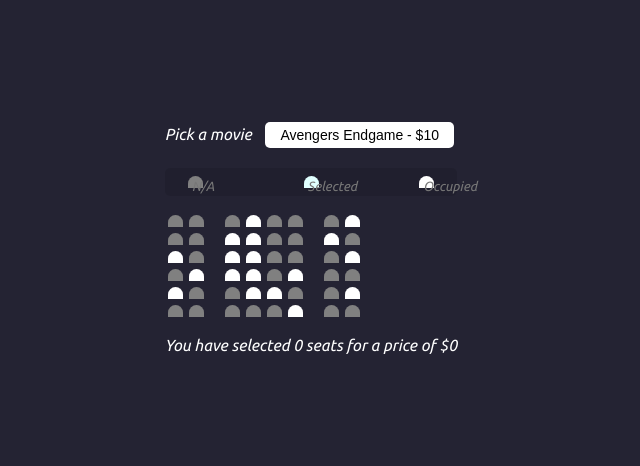
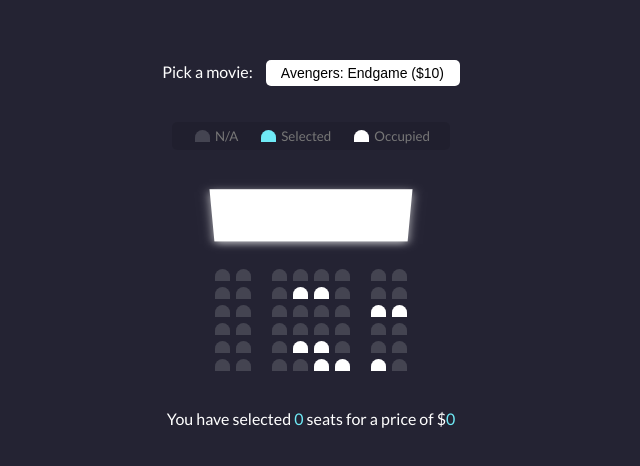
Before and after one commit to nilesh-05/Mini-Vanilla-JS-Projects, a plain HTML site: page index.html in a window 1280 px wide. Shown: the part 164-630 px from the top of the page, without its empty margins (329-969 px from the left). Drawn offline with Linux system fonts and the light colour scheme.

Commit message:
css done

```diff
--- a/index.html
+++ b/index.html
@@ -3,89 +3,67 @@
 	<head>
 		<meta charset="UTF-8" />
 		<meta name="viewport" content="width=device-width, initial-scale=1.0" />
+		<meta http-equiv="X-UA-Compatible" content="ie=edge" />
+		<link rel="stylesheet" href="style.css" />
 		<title>Movie Seat Booking</title>
-		<link rel="stylesheet" href="styles.css" />
 	</head>
 	<body>
-		<div class="bg">
 		<div class="movie-container">
-				<label>Pick a movie</label>
+			<label>Pick a movie:</label>
 			<select id="movie">
-					<option value="10">Avengers Endgame - $10</option>
-					<option value="12">Joker - $12</option>
-					<option value="15">IT Chapter 2 - $15</option>
-					<option value="9">The Lion King - $9</option>
+				<option value="10">Avengers: Endgame ($10)</option>
+				<option value="12">Joker ($12)</option>
+				<option value="8">Toy Story 4 ($8)</option>
+				<option value="9">The Lion King ($9)</option>
 			</select>
 		</div>
 
 		<ul class="showcase">
 			<li>
-					<div class="seat">
+				<div class="seat"></div>
 				<small>N/A</small>
-					</div>
 			</li>
 			<li>
-					<div class="seat selected">
+				<div class="seat selected"></div>
 				<small>Selected</small>
-					</div>
 			</li>
 			<li>
-					<div class="seat occupied">
+				<div class="seat occupied"></div>
 				<small>Occupied</small>
-					</div>
 			</li>
 		</ul>
 
 		<div class="container">
-				<div class="screen">
+			<div class="screen"></div>
+
 			<div class="row">
 				<div class="seat"></div>
 				<div class="seat"></div>
 				<div class="seat"></div>
-						<div class="seat occupied"></div>
 				<div class="seat"></div>
 				<div class="seat"></div>
 				<div class="seat"></div>
-						<div class="seat occupied"></div>
+				<div class="seat"></div>
+				<div class="seat"></div>
 			</div>
 			<div class="row">
+				<div class="seat"></div>
 				<div class="seat"></div>
 				<div class="seat"></div>
 				<div class="seat occupied"></div>
 				<div class="seat occupied"></div>
 				<div class="seat"></div>
 				<div class="seat"></div>
-						<div class="seat occupied"></div>
 				<div class="seat"></div>
 			</div>
 			<div class="row">
-						<div class="seat occupied"></div>
 				<div class="seat"></div>
-						<div class="seat occupied"></div>
-						<div class="seat occupied"></div>
+				<div class="seat"></div>
+				<div class="seat"></div>
 				<div class="seat"></div>
 				<div class="seat"></div>
 				<div class="seat"></div>
 				<div class="seat occupied"></div>
-					</div>
-					<div class="row">
-						<div class="seat"></div>
-						<div class="seat occupied"></div>
-						<div class="seat occupied"></div>
-						<div class="seat occupied"></div>
-						<div class="seat"></div>
-						<div class="seat occupied"></div>
-						<div class="seat"></div>
-						<div class="seat"></div>
-					</div>
-					<div class="row">
-						<div class="seat occupied"></div>
-						<div class="seat"></div>
-						<div class="seat"></div>
-						<div class="seat occupied"></div>
-						<div class="seat occupied"></div>
-						<div class="seat"></div>
-						<div class="seat"></div>
 				<div class="seat occupied"></div>
 			</div>
 			<div class="row">
@@ -94,15 +72,34 @@
 				<div class="seat"></div>
 				<div class="seat"></div>
 				<div class="seat"></div>
+				<div class="seat"></div>
+				<div class="seat"></div>
+				<div class="seat"></div>
+			</div>
+			<div class="row">
+				<div class="seat"></div>
+				<div class="seat"></div>
+				<div class="seat"></div>
+				<div class="seat occupied"></div>
 				<div class="seat occupied"></div>
 				<div class="seat"></div>
 				<div class="seat"></div>
+				<div class="seat"></div>
 			</div>
+			<div class="row">
+				<div class="seat"></div>
+				<div class="seat"></div>
+				<div class="seat"></div>
+				<div class="seat"></div>
+				<div class="seat occupied"></div>
+				<div class="seat occupied"></div>
+				<div class="seat occupied"></div>
+				<div class="seat"></div>
 			</div>
 		</div>
 
 		<p class="text">You have selected <span id="count">0</span> seats for a price of $<span id="total">0</span></p>
-		</div>
-		<script src="app.js"></script>
+
+		<script src="script.js"></script>
 	</body>
 </html>
--- /dev/null
+++ b/style.css
@@ -0,0 +1,117 @@
+@import url('https://fonts.googleapis.com/css?family=Lato&display=swap');
+
+* {
+  box-sizing: border-box;
+}
+
+body {
+  background-color: #242333;
+  /* background: url(img/food-snack-popcorn-movie-theater-33129.jpg) ;
+    background-size: cover; */
+  color: #fff;
+  display: flex;
+  flex-direction: column;
+  align-items: center;
+  justify-content: center;
+  height: 100vh;
+  font-family: 'Lato', sans-serif;
+  margin: 0;
+}
+
+.movie-container {
+  margin: 20px 0;
+}
+
+.movie-container select {
+  background-color: #fff;
+  border: 0;
+  border-radius: 5px;
+  font-size: 14px;
+  margin-left: 10px;
+  padding: 5px 15px 5px 15px;
+  -moz-appearance: none;
+  -webkit-appearance: none;
+  appearance: none;
+}
+
+.container {
+  perspective: 1000px;
+  margin-bottom: 30px;
+}
+
+.seat {
+  background-color: #444451;
+  height: 12px;
+  width: 15px;
+  margin: 3px;
+  border-top-left-radius: 10px;
+  border-top-right-radius: 10px;
+}
+
+.seat.selected {
+  background-color: #6feaf6;
+}
+
+.seat.occupied {
+  background-color: #fff;
+}
+
+.seat:nth-of-type(2) {
+  margin-right: 18px;
+}
+
+.seat:nth-last-of-type(2) {
+  margin-left: 18px;
+}
+
+.seat:not(.occupied):hover {
+  cursor: pointer;
+  transform: scale(1.2);
+}
+
+.showcase .seat:not(.occupied):hover {
+  cursor: default;
+  transform: scale(1);
+}
+
+.showcase {
+  background: rgba(0, 0, 0, 0.1);
+  padding: 5px 10px;
+  border-radius: 5px;
+  color: #777;
+  list-style-type: none;
+  display: flex;
+  justify-content: space-between;
+}
+
+.showcase li {
+  display: flex;
+  align-items: center;
+  justify-content: center;
+  margin: 0 10px;
+}
+
+.showcase li small {
+  margin-left: 2px;
+}
+
+.row {
+  display: flex;
+}
+
+.screen {
+  background-color: #fff;
+  height: 70px;
+  width: 100%;
+  margin: 15px 0;
+  transform: rotateX(-45deg);
+  box-shadow: 0 3px 10px rgba(255, 255, 255, 0.7);
+}
+
+p.text {
+  margin: 5px 0;
+}
+
+p.text span {
+  color: #6feaf6;
+}
--- a/styles.css
+++ /dev/null
@@ -1,83 +0,0 @@
-@import url('https://fonts.googleapis.com/css2?family=Ubuntu:ital@1&display=swap');
-
-*{
-    box-sizing: border-box;
-}
-body{
-    background-color: #242333;
-    /* background: url(img/food-snack-popcorn-movie-theater-33129.jpg) ;
-    background-size: cover; */
-    display: flex;
-    color: white;
-    flex-direction: column;
-    align-items: center;
-    justify-content: center;
-    height: 100vh;
-    font-family: 'Ubuntu', sans-serif;
-    margin: 0;
-}
-
-
-.movie-container{
-    margin: 20px 0px;
-}
-.movie-container select{
-    background-color: #ffffff;
-    border: 0;
-    border-radius: 5px;
-    font-size: 14px;
-    margin-left: 10px;
-    padding: 5px 15px 5px 15px;
-    -moz-appearance: none;
-    -webkit-appearance: none;
-    appearance: none;
-}
-.seat{
-    background-color: grey;
-    height: 12px;
-    width: 15px;
-    margin: 3px;
-    border-top-left-radius: 10px;
-    border-top-right-radius: 10px;
-}
-.row{
-    display: flex;
-}
-.seat.selected{
-    background-color: lightcyan;
-}
-.seat.occupied{
-    background-color:  white;
-}
-.seat:nth-of-type(2){
-    margin-right: 18px;
-}
-.seat:nth-last-of-type(2){
-    margin-left: 18px;
-}
-.seat:not(.occupied):hover{
-    cursor: pointer;
-    transform: scale(1.2);
-}
-.showcase.seat:not(.occupied):hover{
-    cursor: default;
-    transform: scale(1);
-}
-.showcase{
-    background: rgba(0,0,0,0.1);
-    padding:5px 10px ;
-    border-radius: 5px;
-    color: #777;
-    list-style-type: none;
-    display: flex;
-    justify-content: space-between;
-}
-.showcase li{
-    display: flex;
-    align-items: center;
-    justify-content: center;
-    margin: 0 10px;
-}
-.showcase li small{
-    margin-left: 4px ;
-}
```
Lines whose indentation alone changed are shown as unchanged.
